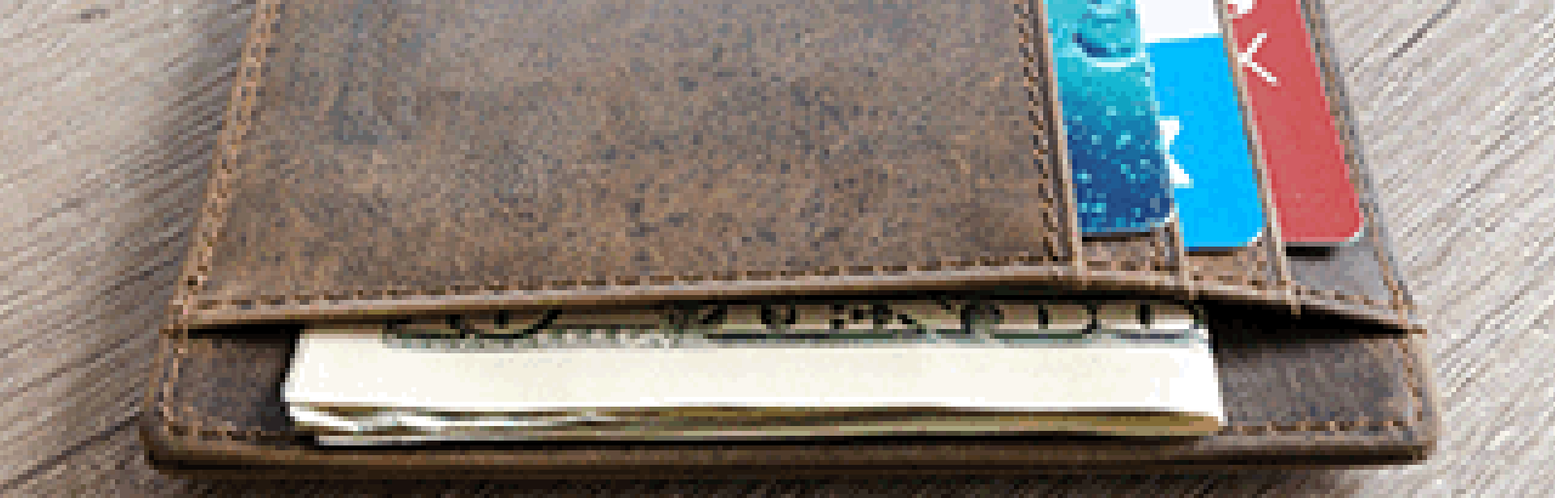
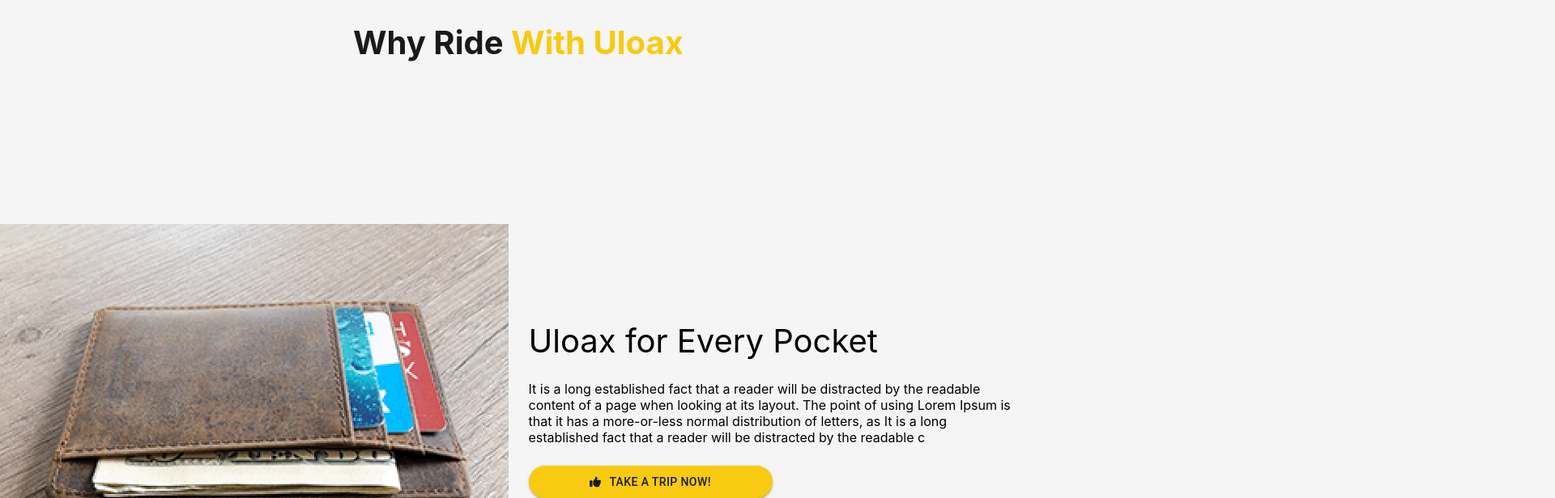
Before and after one commit to dulcevaleriana/re-uloax, a React (Create React App) app: page / in a window 1280 px wide. Shown: the part 2184-2800 px from the top of the page at 81% size, 1920 px wide, since content can reach past the window. Built offline with nearby package versions, Linux system fonts and the light colour scheme.

Commit message:
almost done

```diff
--- a/src/assets/css/home.scss
+++ b/src/assets/css/home.scss
@@ -198,8 +198,7 @@
 
 .class-Home > div:nth-child(2){
     background-color: $color-black;
-    border-top: 100px solid $color-semi-white;
-    margin-top: 20px !important;
+    margin-top: 35vh !important;
     text-align: center;
     display: grid;
     padding: $space-size;
@@ -210,6 +209,7 @@
         grid-column: 1 / span 3;
         color: $color-semi-white;
         font-size: $font-size-big;
+        margin-top: 15vh !important;
 
         strong {
             color: $color-yellow;
@@ -265,14 +265,60 @@
 }
 
 .class-Home > div:nth-child(3){
+    margin-top: 35vh !important;
 
     h1 {
         grid-column: 1 / span 2;
-        color: $color-semi-white;
+        color: $color-black;
         font-size: $font-size-big;
+        text-align: center;
 
         strong {
             color: $color-yellow;
         }
     }
+
+    .class-CardInfo.class-flip {
+        text-align: right;
+        grid-template-columns: calc(50% - 12.5px) calc(50% - 12.5px);
+        margin-left: 25px !important;
+
+        img {
+            grid-column: 2;
+        }
+
+        button.MuiButton-root.MuiButton-contained.MuiButton-containedPrimary.MuiButton-sizeMedium.MuiButton-containedSizeMedium.MuiButtonBase-root.css-sghohy-MuiButtonBase-root-MuiButton-root {
+            margin-left: 50% !important;
+        }
+    }
+
+    .class-CardInfo {
+        display: grid;
+        grid-template-columns: calc(50% - 12.5px) calc(50% - 12.5px - 25px);
+        grid-gap: $space-size;
+        gap: $space-size;
+        margin: 25vh 0 !important;
+
+        img {
+            width: 100%;
+            grid-row: 1 / span 4;
+        }
+
+        h4 {
+            font-size: $font-size-big;
+            margin-top: 15vh !important;
+            font-weight: 400;
+        }
+
+        button.MuiButton-root.MuiButton-contained.MuiButton-containedPrimary.MuiButton-sizeMedium.MuiButton-containedSizeMedium.MuiButtonBase-root.css-sghohy-MuiButtonBase-root-MuiButton-root {
+            background: $color-yellow;
+            border-radius: 1000px;
+            grid-gap: $space-size-small;
+            gap: $space-size-small;
+            align-items: center;
+            color: $color-black;
+            border: 2px solid $color-yellow;
+            max-width: 50%;
+        }
+    }
 }
--- a/src/component/CardInfo.tsx
+++ b/src/component/CardInfo.tsx
@@ -7,10 +7,11 @@
     title:string,
     info:string,
     icon:any,
-    buttonName:string
+    buttonName:string,
+    flip:boolean
 }) => {
     return(
-        <div className="class-CardInfo">
+        <div className={props.flip === true ? "class-CardInfo class-flip" : "class-CardInfo"}>
             <img src={props.img} alt="IMG" />
             <h4>{props.title}</h4>
             <p>{props.info}</p>
--- a/src/view/Home.tsx
+++ b/src/view/Home.tsx
@@ -40,28 +40,32 @@
         title:"Uloax for Every Pocket",
         info:"It is a long established fact that a reader will be distracted by the readable content of a page when looking at its layout. The point of using Lorem Ipsum is that it has a more-or-less normal distribution of letters, as It is a long established fact that a reader will be distracted by the readable c",
         icon:faThumbsUp,
-        buttonName:"Take a Trip Now!"
+        buttonName:"Take a Trip Now!",
+        flip:false
     },
     {
         img: DRIVER_7,
         title:"Secure and Safer Rides",
         info:"It is a long established fact that a reader will be distracted by the readable content of a page when looking at its layout. The point of using Lorem Ipsum is that it has a more-or-less normal distribution of letters, as It is a long established fact that a reader will be distracted by the readable c",
         icon:faThumbsUp,
-        buttonName:"Take a Trip Now!"
+        buttonName:"Take a Trip Now!",
+        flip:true
     },
     {
         img: DRIVER_5,
         title:"Uloax for Every Pocket",
         info:"It is a long established fact that a reader will be distracted by the readable content of a page when looking at its layout. The point of using Lorem Ipsum is that it has a more-or-less normal distribution of letters, as It is a long established fact that a reader will be distracted by the readable c",
         icon:faThumbsUp,
-        buttonName:"Take a Trip Now!"
+        buttonName:"Take a Trip Now!",
+        flip:false
     },
     {
         img: DRIVER_6,
         title:"No 1 in the industry",
         info:"It is a long established fact that a reader will be distracted by the readable content of a page when looking at its layout. The point of using Lorem Ipsum is that it has a more-or-less normal distribution of letters, as It is a long established fact that a reader will be distracted by the readable c",
         icon:faThumbsUp,
-        buttonName:"Take a Trip Now!"
+        buttonName:"Take a Trip Now!",
+        flip:true
     }
 ]
 
@@ -91,6 +95,7 @@
                         info={item.info}
                         icon={item.icon}
                         buttonName={item.buttonName}
+                        flip={item.flip}
                     />
                 ))}
             </div>
```
